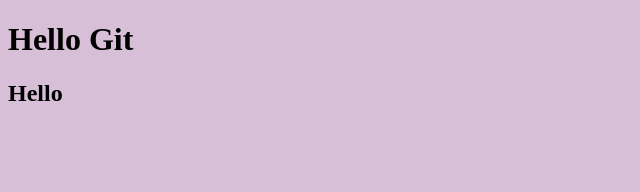
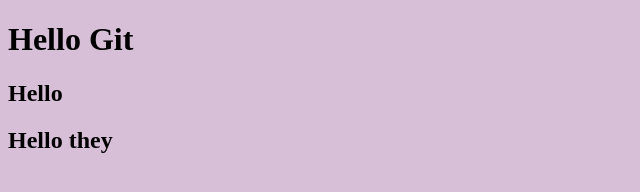
Before and after one commit to NikitaF2105/test, a plain HTML site: page index.html in a window 1280 px wide. Shown: the whole page, without its empty margins (0-640 px from the left). Drawn offline with Linux system fonts and the light colour scheme.

Commit message:
was added

```diff
--- a/index.html
+++ b/index.html
@@ -9,5 +9,6 @@
     <body>
         <h1>Hello Git</h1>
 		<h2>Hello</h2>
+		<h2>Hello they</h2>
     </body>
 </html>
```
